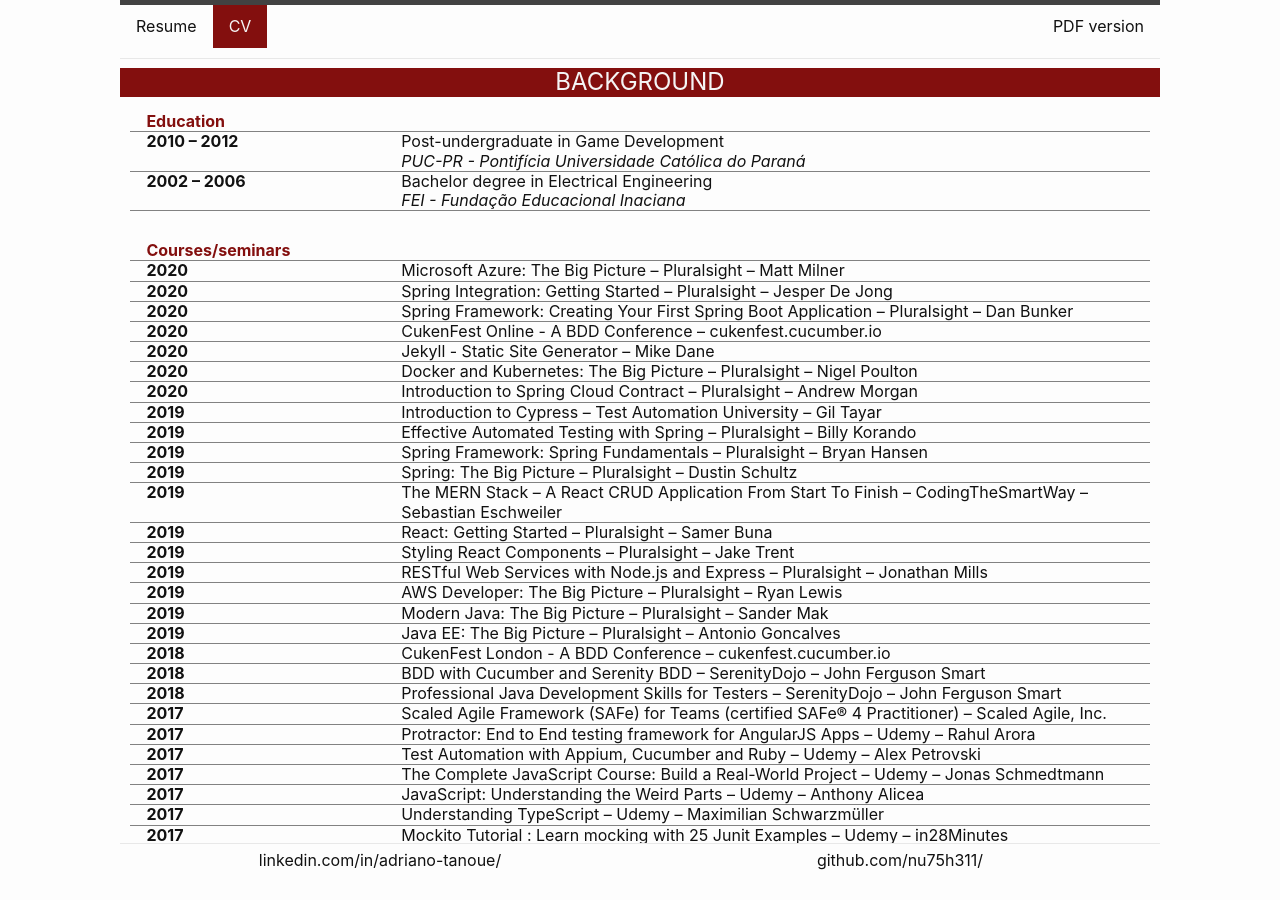
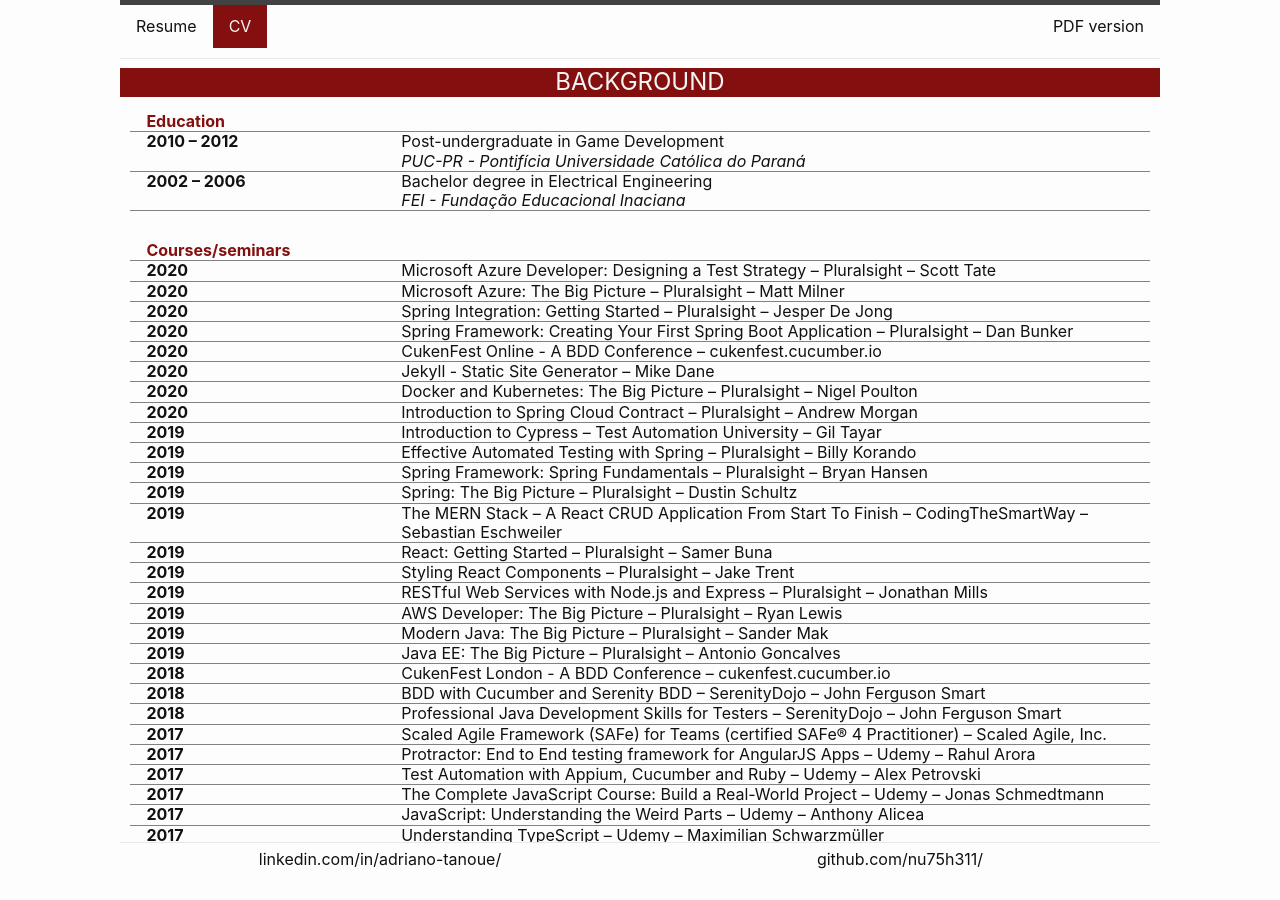
Before and after one commit to nu75h311/nu75h311.github.io, a Jekyll site: the page built from cv.md, in a window 1280 px wide and 900 px high, scrolled down 346 px. Built offline with Jekyll 4.4.1, drawn with Linux system fonts in a browser that asks for light colours.

Commit message:
added course

```diff
--- a/_data/education.json
+++ b/_data/education.json
@@ -16,6 +16,11 @@
         }
     ],
     "technical": [
+        {
+            "name": "Microsoft Azure Developer: Designing a Test Strategy",
+            "institution": "Pluralsight – Scott Tate",
+            "period": "2020"
+        },
         {
             "name": "Microsoft Azure: The Big Picture",
             "institution": "Pluralsight – Matt Milner",
```
